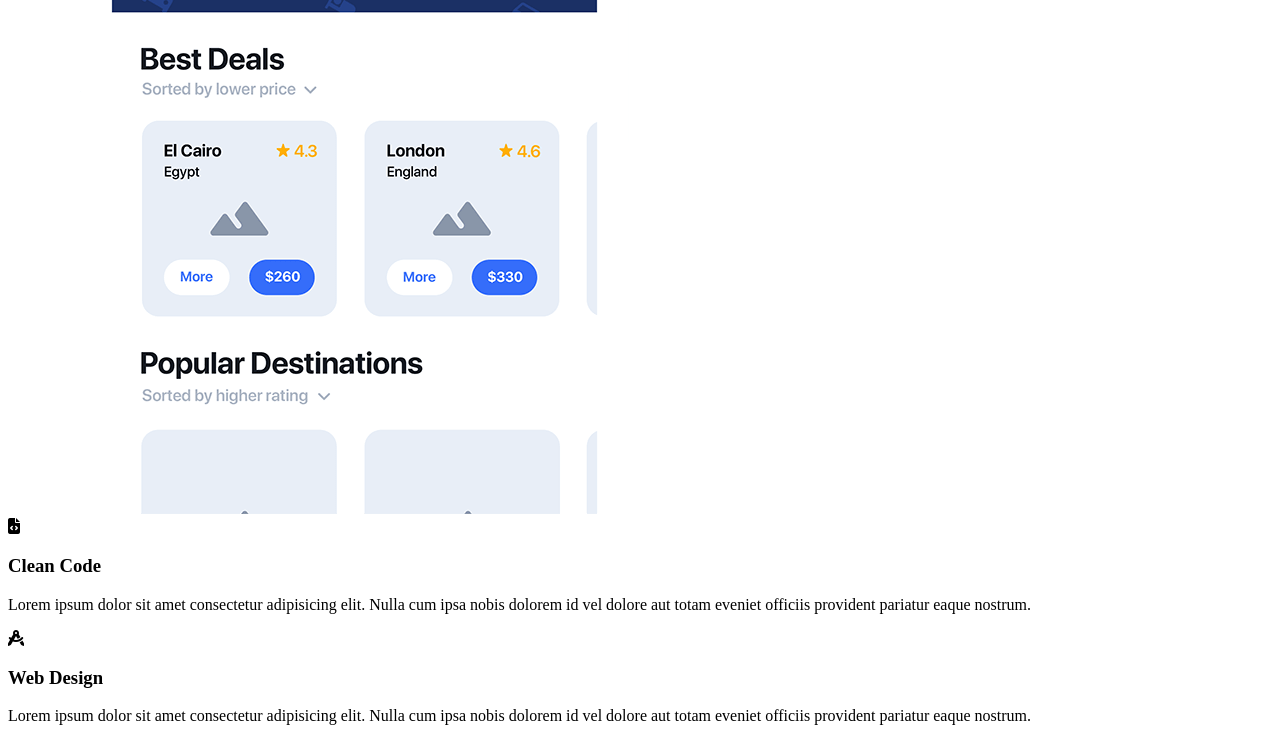
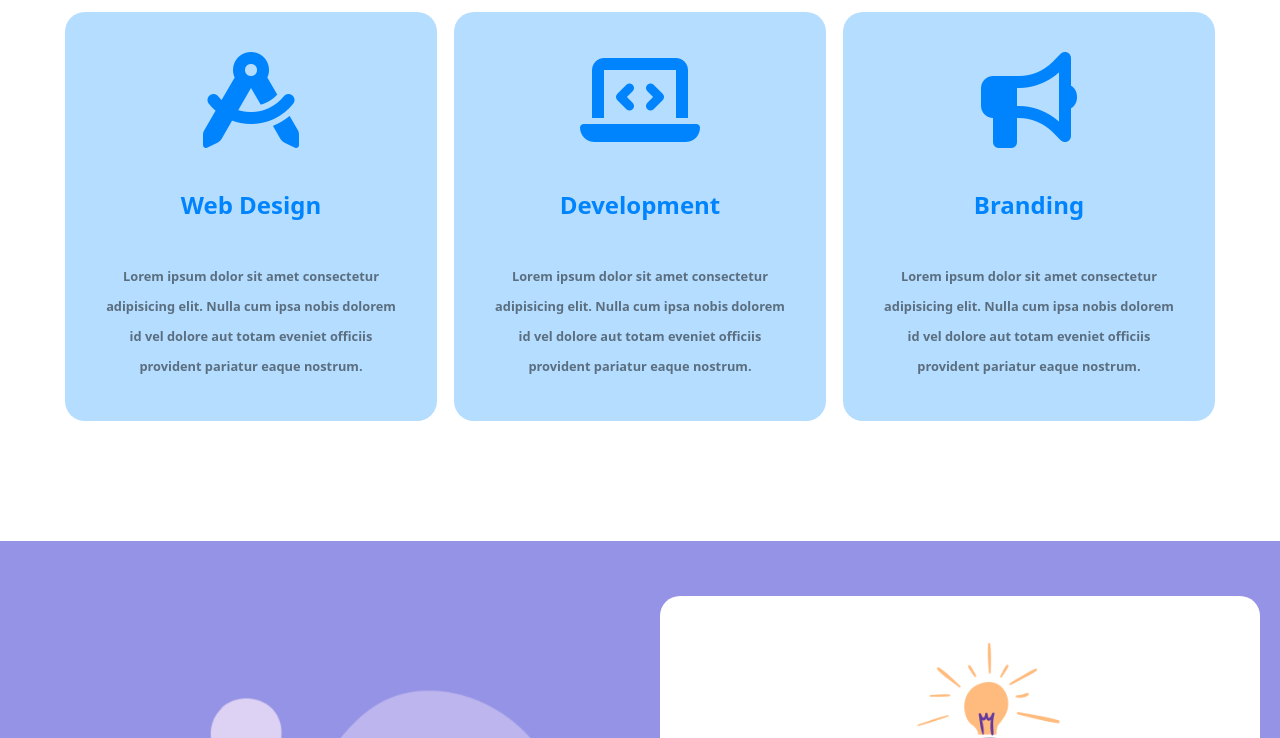
Before and after one commit to Alecaring/htmlcss-responsive-layout, a plain HTML site: page index.html in a window 1280 px wide. Shown: the part 590-1328 px from the top of the page. Drawn offline with Linux system fonts and the light colour scheme.

Commit message:
fix: style.css

```diff
--- a/index.html
+++ b/index.html
@@ -10,7 +10,7 @@
 
     <title>Logo App</title>
 
-    <link rel="stylesheet" href="./css/mobile.css">
+    <link rel="stylesheet" href="./css/style.css">
 
 </head>
 
```
